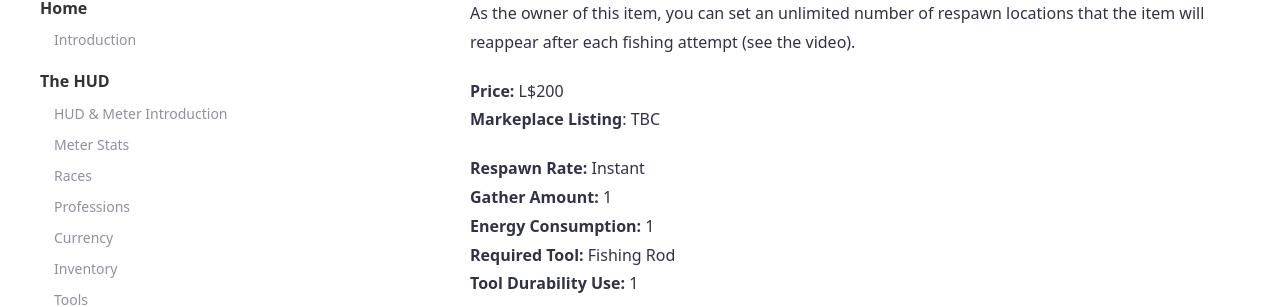
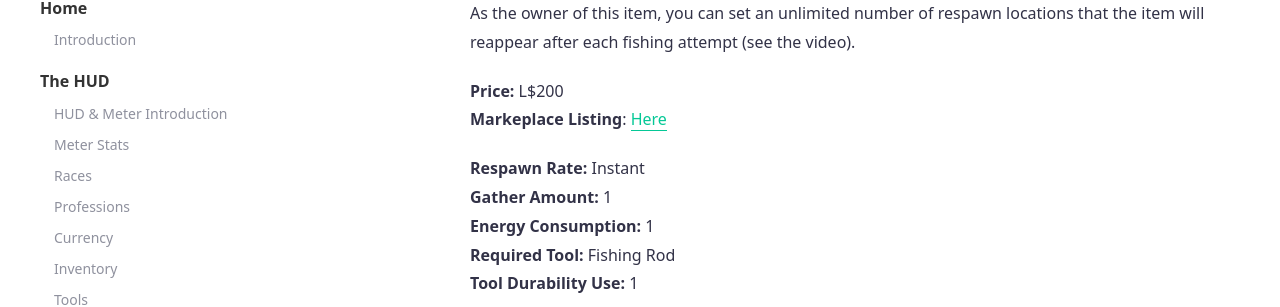
Before and after one commit to SLColonies/Public, a Jekyll site: the page built from _docs/fish.md, in a window 1280 px wide and 900 px high, scrolled down 317 px. Shown: the part 152-459 px from the top of the window. Built offline with Jekyll 4.4.1, drawn with Linux system fonts in a browser that asks for light colours.

Commit message:
Update fish.md

```diff
--- a/_docs/fish.md
+++ b/_docs/fish.md
@@ -10,7 +10,7 @@
 As the owner of this item, you can set an unlimited number of respawn locations that the item will reappear after each fishing attempt (see the video).
 
 **Price:** L$200<br>
-**Markeplace Listing**: TBC<br>
+**Markeplace Listing**: [Here](https://marketplace.secondlife.com/p/SLC-Gatherables-Fishing-Pool/19387612)<br>
 
 **Respawn Rate:** Instant<br>
 **Gather Amount:** 1<br>
```
